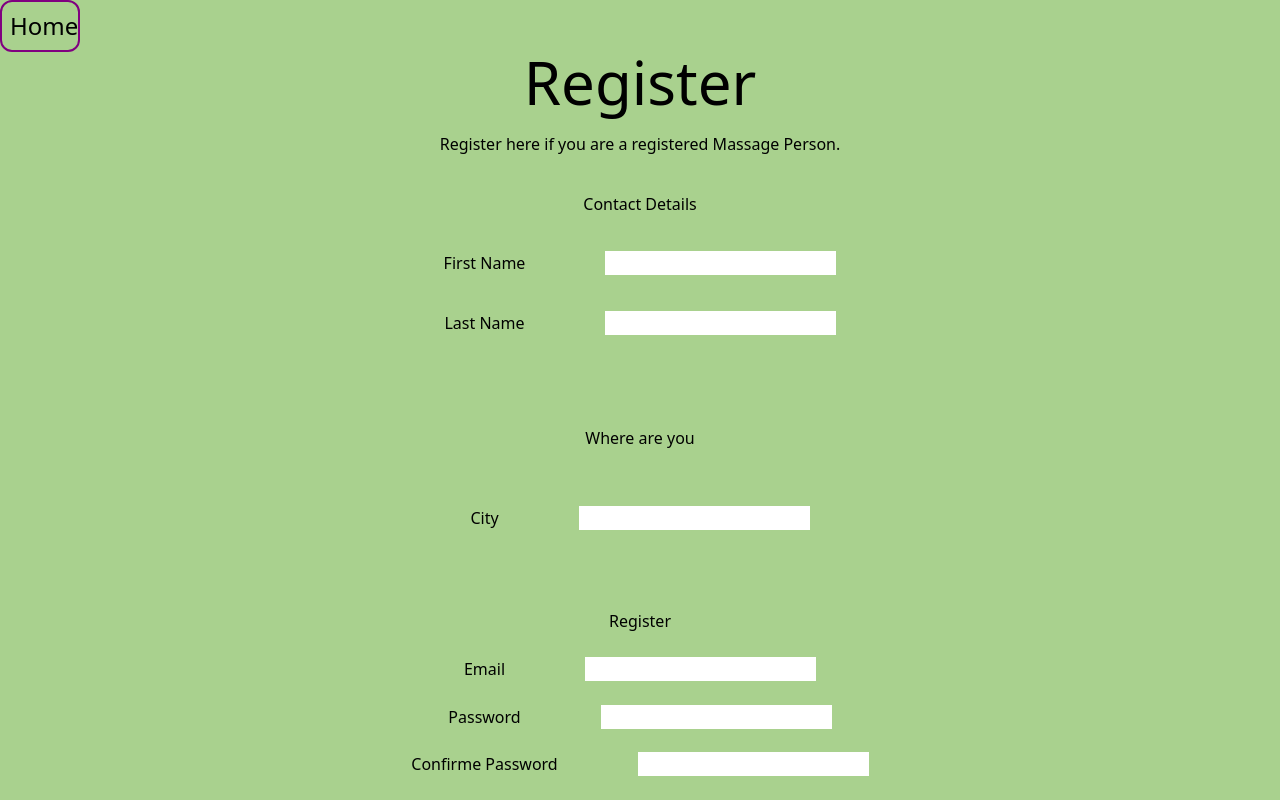
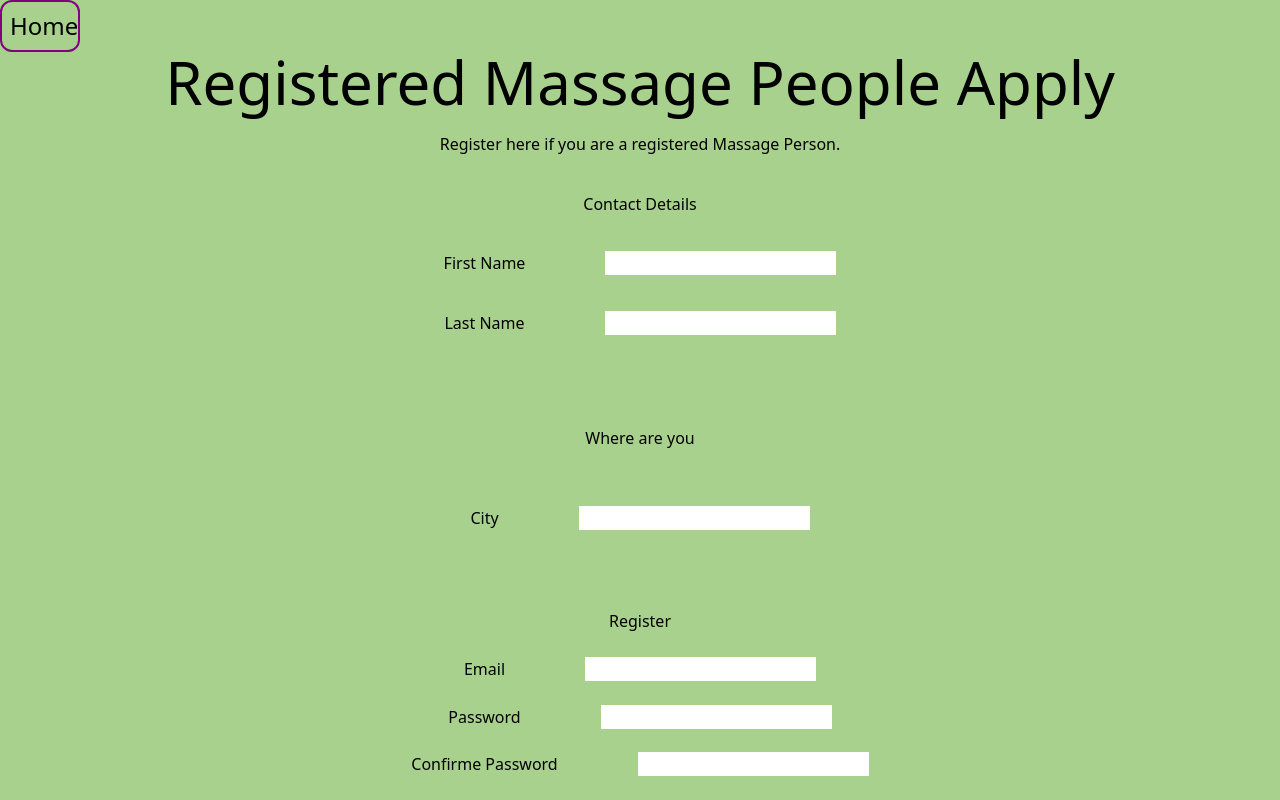
Before and after one commit to legin8/massage-website, a Next.js app: page /massage-apply in a window 1280 px wide. Built offline with nearby package versions, Linux system fonts and the light colour scheme.

Commit message:
build: changed title of the apply page

```diff
--- a/app/massage-apply/page.js
+++ b/app/massage-apply/page.js
@@ -11,7 +11,7 @@ export default function Register() {
   return (
     <div className={page}>
       <a href="/" className={linkButton} >Home</a>
-      <h1 className={heading}>Register</h1>
+      <h1 className={heading}>Registered Massage People Apply</h1>
       <p>Register here if you are a registered Massage Person.</p>
 
       <form className={form}>
```
